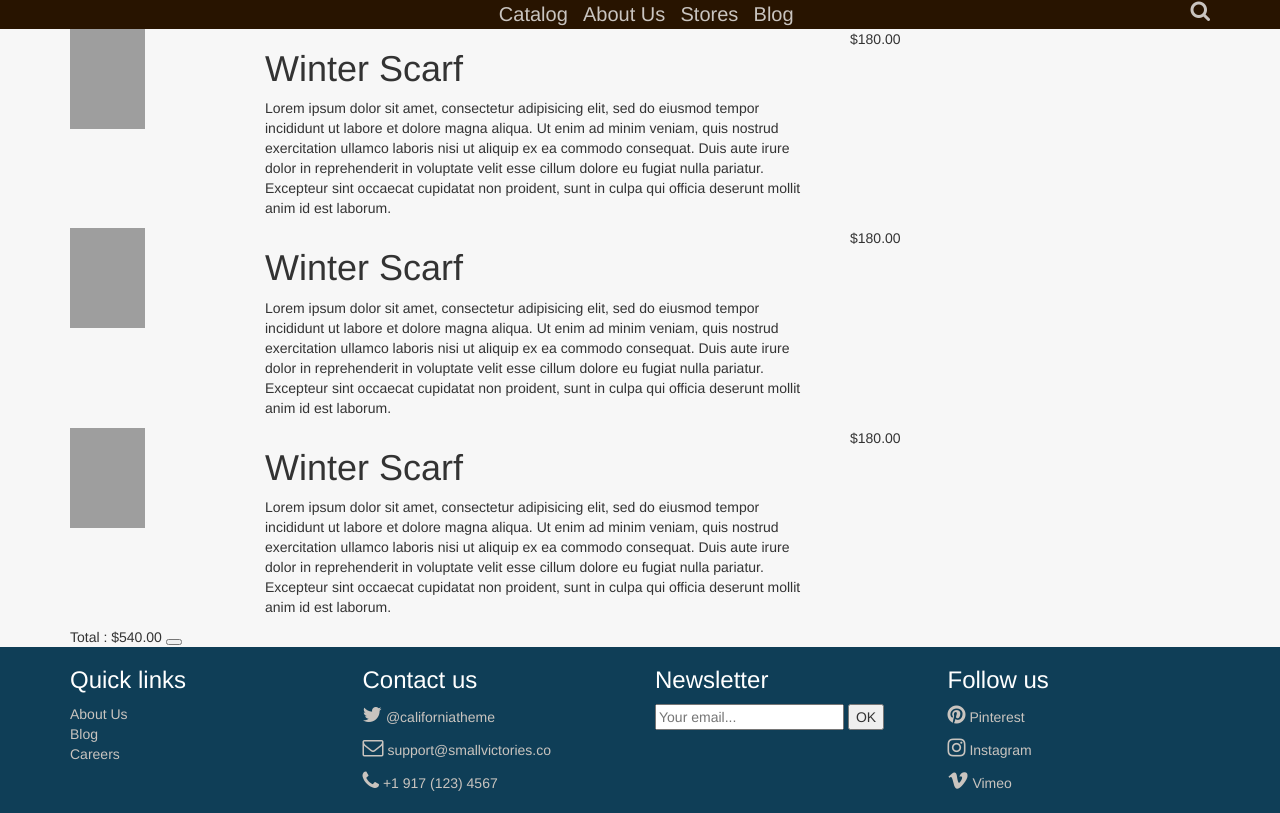
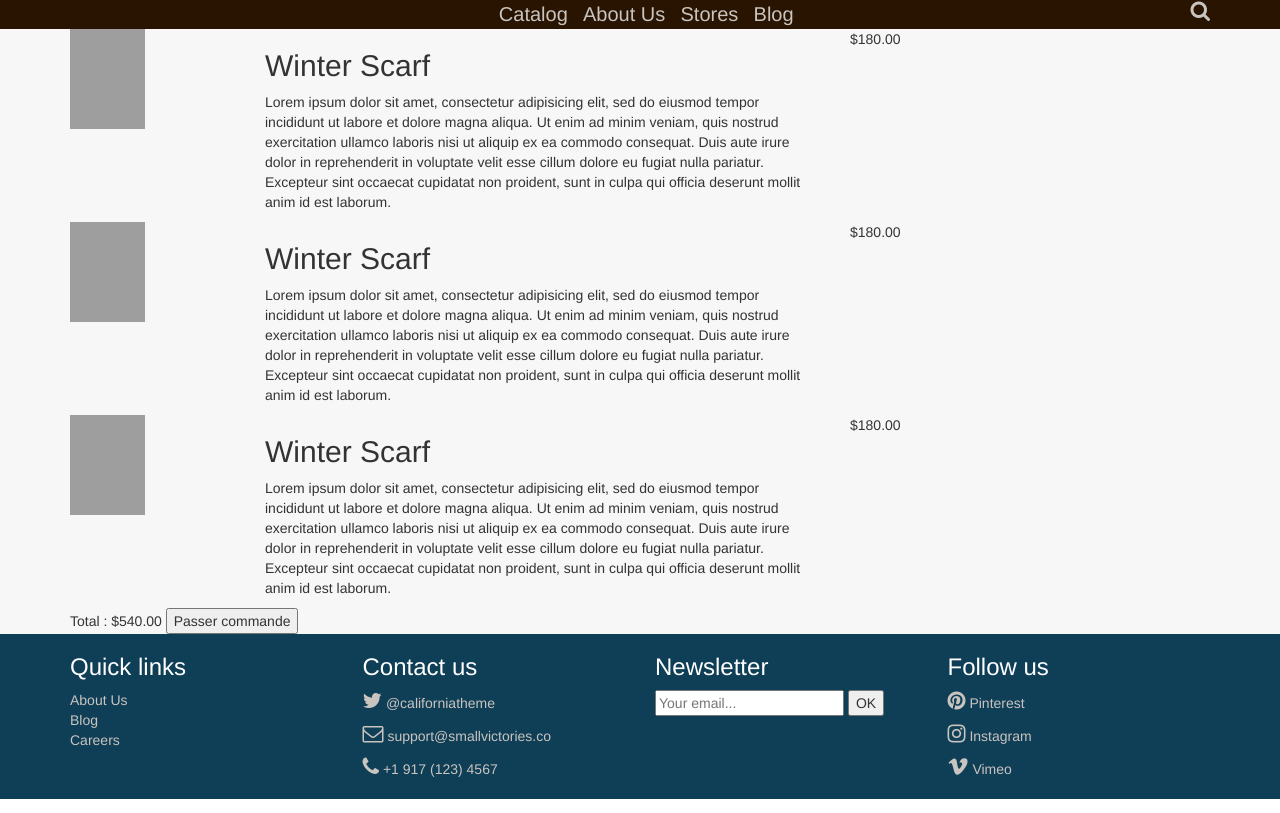
Before and after one commit to TMeunier1/inte_sass2, a website: page panier.html in a window 1280 px wide. Drawn offline with nearby package versions, Linux system fonts and the light colour scheme; grey boxes are pictures that could not be loaded.

Commit message:
change h1 on articles in h2

```diff
--- a/panier.html
+++ b/panier.html
@@ -40,7 +40,7 @@
                     </div>
                     <div class="col-xs-6">
 
-                        <h1>Winter Scarf</h1>
+                        <h2>Winter Scarf</h2>
 
                         <p>Lorem ipsum dolor sit amet, consectetur adipisicing elit, sed do eiusmod tempor incididunt ut labore et dolore magna aliqua. Ut enim ad minim veniam, quis nostrud exercitation ullamco laboris nisi ut aliquip ex ea commodo consequat.
                             Duis aute irure dolor in reprehenderit in voluptate velit esse cillum dolore eu fugiat nulla pariatur. Excepteur sint occaecat cupidatat non proident, sunt in culpa qui officia deserunt mollit anim id est laborum.</p>
@@ -58,7 +58,7 @@
                     </div>
                     <div class="col-xs-6">
 
-                        <h1>Winter Scarf</h1>
+                        <h2>Winter Scarf</h2>
 
                         <p>Lorem ipsum dolor sit amet, consectetur adipisicing elit, sed do eiusmod tempor incididunt ut labore et dolore magna aliqua. Ut enim ad minim veniam, quis nostrud exercitation ullamco laboris nisi ut aliquip ex ea commodo consequat.
                             Duis aute irure dolor in reprehenderit in voluptate velit esse cillum dolore eu fugiat nulla pariatur. Excepteur sint occaecat cupidatat non proident, sunt in culpa qui officia deserunt mollit anim id est laborum.</p>
@@ -76,7 +76,7 @@
                     </div>
                     <div class="col-xs-6">
 
-                        <h1>Winter Scarf</h1>
+                        <h2>Winter Scarf</h2>
 
                         <p>Lorem ipsum dolor sit amet, consectetur adipisicing elit, sed do eiusmod tempor incididunt ut labore et dolore magna aliqua. Ut enim ad minim veniam, quis nostrud exercitation ullamco laboris nisi ut aliquip ex ea commodo consequat.
                             Duis aute irure dolor in reprehenderit in voluptate velit esse cillum dolore eu fugiat nulla pariatur. Excepteur sint occaecat cupidatat non proident, sunt in culpa qui officia deserunt mollit anim id est laborum.</p>
@@ -86,9 +86,9 @@
                     </div>
                 </div>
             </section>
-            <section>
+            <section id="placeorder">
                 <span>Total : $540.00</span>
-                <button type="button" name="button"></button>
+                <button type="button" name="button">Passer commande</button>
             </section>
         </div>
     </main>
```
